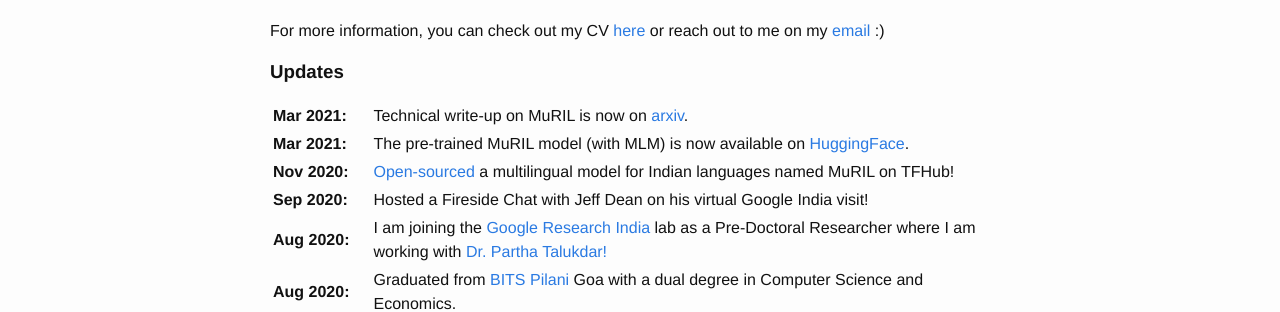
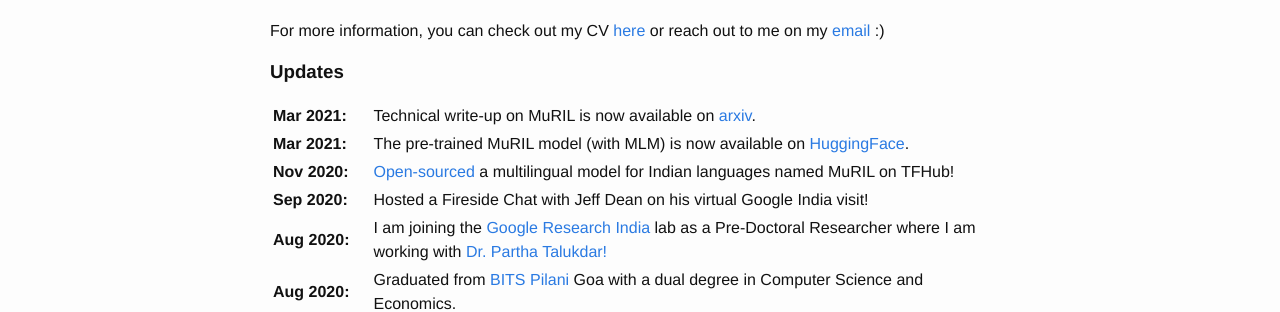
Before and after one commit to simran-khanuja/simran-khanuja.github-deprecated.io, a Jekyll site: the page built from index.md, in a window 1280 px wide. Shown: the part 556-868 px from the top of the page. Built offline with Jekyll 4.4.1, drawn with Linux system fonts in a browser that asks for light colours.

Commit message:
update index

```diff
--- a/index.md
+++ b/index.md
@@ -26,7 +26,7 @@ For more information, you can check out my CV [here]({{ site.url }}/assets/cv.pd
 <table>
 <col width="100px">
 <col width="650px">
-<tr><td><b>Mar 2021:</b></td><td>Technical write-up on MuRIL is now on <a href="https://arxiv.org/pdf/2103.10730.pdf">arxiv</a>.</td></tr>
+<tr><td><b>Mar 2021:</b></td><td>Technical write-up on MuRIL is now available on <a href="https://arxiv.org/pdf/2103.10730.pdf">arxiv</a>.</td></tr>
 <tr><td><b>Mar 2021:</b></td><td>The pre-trained MuRIL model (with MLM) is now available on <a href="https://huggingface.co/google/muril-base-cased">HuggingFace</a>.</td></tr>
 <tr><td><b>Nov 2020:</b></td><td><a href="https://tfhub.dev/google/MuRIL/1">Open-sourced</a> a multilingual model for Indian languages named MuRIL on TFHub!</td></tr>
 <tr><td><b>Sep 2020:</b></td><td>Hosted a Fireside Chat with Jeff Dean on his virtual Google India visit!</td></tr>
```
